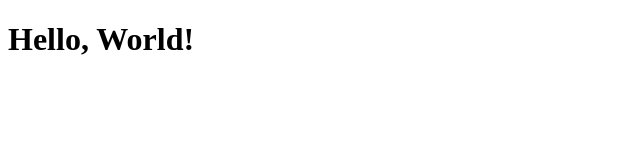
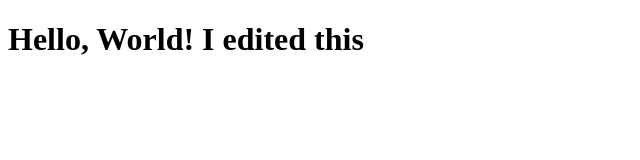
Before and after one commit to Vadann/cs3338-first-assignment, a plain HTML site: page index.html in a window 1280 px wide. Shown: the whole page, without its empty margins (0-640 px from the left). Drawn offline with Linux system fonts and the light colour scheme.

Commit message:
Edited index.html

```diff
--- a/index.html
+++ b/index.html
@@ -6,6 +6,6 @@
     <title>My First Project</title>
 </head>
 <body>
-    <h1>Hello, World!</h1>
+    <h1>Hello, World! I edited this</h1>
 </body>
 </html>
```
